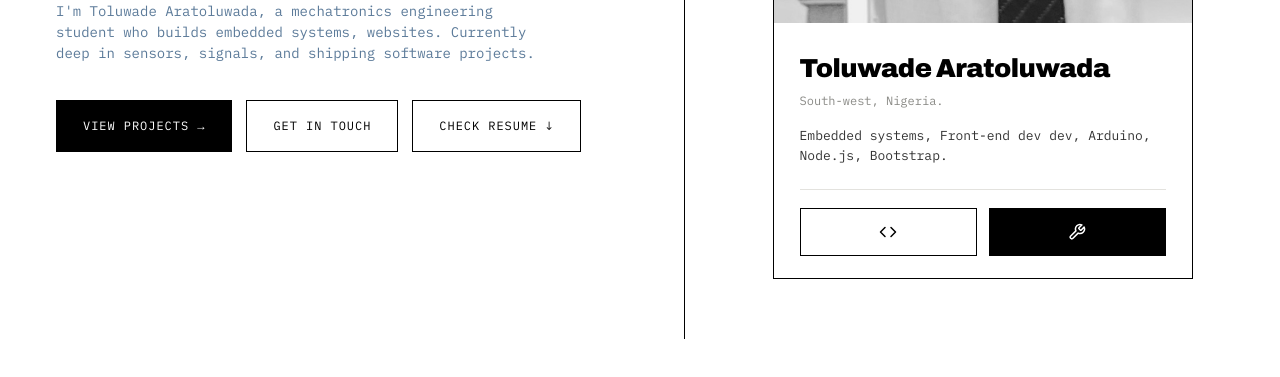
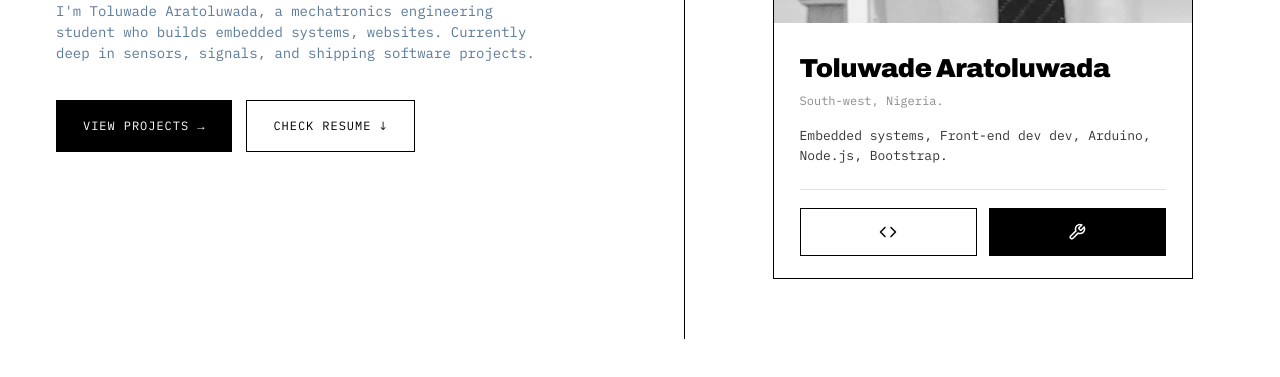
Before and after one commit to Aratoluwada/aratoluwada_portfolio, a plain HTML site: page index.html in a window 1280 px wide. Shown: the part 671-1048 px from the top of the page. Drawn offline with Linux system fonts and the light colour scheme.

Commit message:
Update index.html

```diff
--- a/index.html
+++ b/index.html
@@ -29,7 +29,6 @@
       <p class="hero-desc">I'm Toluwade Aratoluwada, a mechatronics engineering student who builds embedded systems, websites. Currently deep in sensors, signals, and shipping software projects.</p>
       <div class="btn-row">
         <a class="btn btn-solid" href="#projects">VIEW PROJECTS →</a>
-        <a class="btn" href="#contact">GET IN TOUCH</a>
         <a class="btn" href="resume.pdf" download="Aratoluwada-Resume.pdf">CHECK RESUME ↓</a>
       </div>
     </div>
```
